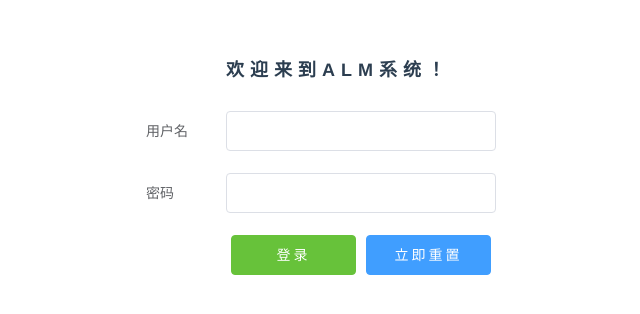
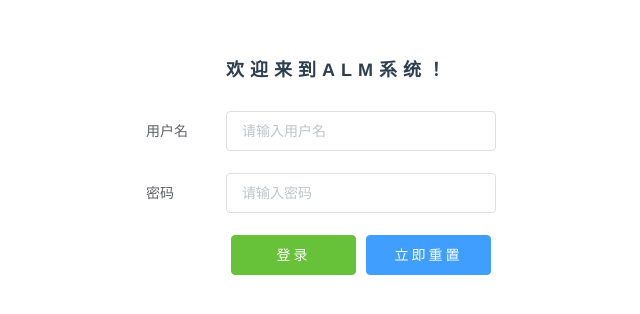
Before and after one commit to wangzhiyao66/vcloud-control, a Vue app: page /login in a window 1280 px wide. Shown: the part 224-538 px from the top of the page, without its empty margins (319-959 px from the left). Built offline with nearby package versions, Linux system fonts and the light colour scheme.

Commit message:
bus  注册

```diff
--- /dev/null
+++ b/src/bus/index.js
@@ -0,0 +1,3 @@
+import Vue from 'vue';
+const Bus = new Vue();
+export default Bus
--- a/src/common/Login.vue
+++ b/src/common/Login.vue
@@ -12,10 +12,10 @@ import { LoginService } from '../service/login.service';
         :model="formLabelAlign"
       >
         <el-form-item label="用户名" prop="name">
-          <el-input v-model="formLabelAlign.name"></el-input>
+          <el-input v-model="formLabelAlign.name" placeholder="请输入用户名"></el-input>
         </el-form-item>
         <el-form-item label="密码" prop="password">
-          <el-input type="password" v-model="formLabelAlign.password" autocomplete="off"></el-input>
+          <el-input type="password" v-model="formLabelAlign.password" placeholder="请输入密码" autocomplete="off"></el-input>
         </el-form-item>
         <el-form-item>
           <el-button type="success" class="login-btn" @click="submitForm('formLabelAlign')">登录</el-button>
--- a/src/config/index.js
+++ /dev/null
@@ -1,3 +0,0 @@
-export default {
-    //
-}
--- a/src/router/index.js
+++ b/src/router/index.js
@@ -1,8 +1,9 @@
 import Vue from 'vue'
 import Router from 'vue-router'
 import routes from './router'
-
+import Bus from '@/bus'
 Vue.use(Router)
+Vue.prototype.$bus = Bus;
 
 export default new Router({
   mode: 'history',
```
